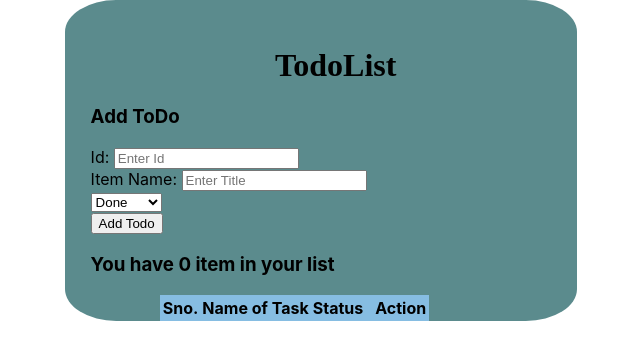
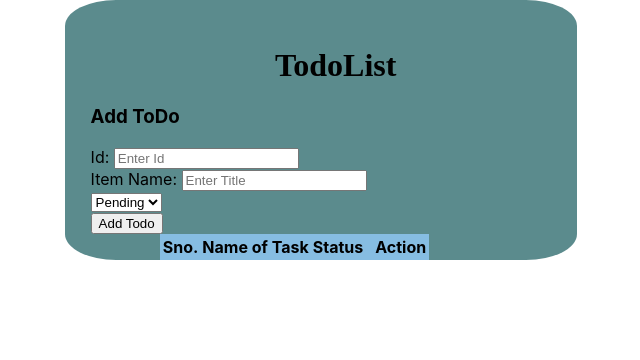
Before and after one commit to shadowoflight/todo-list, a React (Create React App) app: page /deleteditems in a window 1280 px wide. Shown: the top 360 px of the page, without its empty margins (319-959 px from the left). Built offline with nearby package versions, Linux system fonts and the light colour scheme.

Commit message:
add node and fix controller

```diff
--- a/package.json
+++ b/package.json
@@ -6,6 +6,7 @@
     "@testing-library/jest-dom": "^5.11.4",
     "@testing-library/react": "^11.1.0",
     "@testing-library/user-event": "^12.1.10",
+    "axios": "^0.21.1",
     "react": "^17.0.1",
     "react-dom": "^17.0.1",
     "react-scripts": "4.0.1",
--- a/src/ App2.js
+++ b/src/ App2.js
@@ -32,10 +32,10 @@
 editStats = (stats) => {
   this.setState(state => ({
        todos: state.todos.map(todo => {
-         if (todo.Id === stats.Id) {
+         if (todo.item.Id === stats.Id) {
              return {
                    ...todo,
-                   status: todo.status === "Done" ? "Pending" : "Done"
+                   status: todo.item.status === "Done" ? "Pending" : "Done"
              };
         } else {
             return todo;
@@ -45,7 +45,7 @@
 };
 addToDo = (todo) => {
   this.setState({
-      todos: [...this.state.todos, todo]
+      todos: [...this.state.todos, todo.item]
   });
 };
 componentDidUpdate(){
@@ -60,7 +60,6 @@
          <div className="container" >
              <h1 className="header">TodoList </h1>
              <TodoList onAdd={this.addToDo} />
-             <h3>You have {this.pending+1} item in your list </h3>
              <table className="item-table">
                    <thead>
                      <tr>
--- a/src/TodoList.js
+++ b/src/TodoList.js
@@ -48,8 +48,7 @@
             }
         });
     };
-    componentDidMount(){
-    }
+
     render() {
         return (
             <div>
@@ -59,14 +58,14 @@
                 <form className="forms" onSubmit={this.handleToDoSubmit} >
                     <div className="form-group" >
                         <label>Id: </label>
-                        <input value={this.state.Id} onChange={this.handleIdChange} className="form-control" placeholder="Enter Id" />
+                        <input value={this.state.item.Id} onChange={this.handleIdChange} className="form-control" placeholder="Enter Id" />
                     </div>
                     <div className="form-group" >
                     <label>Item Name: </label>
-                        <input value={this.state.Title} onChange={this.handleTitleChange} className="form-control" placeholder="Enter Title" />
+                        <input value={this.state.item.Title} onChange={this.handleTitleChange} className="form-control" placeholder="Enter Title" />
                     </div>
                     <div className="form-group">
-                        <select value={this.state.status} onChange={this.handleStatusChange} className="form-control" >
+                        <select value={this.state.item.status} onChange={this.handleStatusChange} className="form-control" >
                             <option value="Done" >Done</option>
                             <option value="Pending" >Pending</option>
                         </select>
--- a/src/api/DeletedItems.js
+++ b/src/api/DeletedItems.js
@@ -2,8 +2,8 @@
 
 export default class DeletedItems {
     constructor(){
-        this.getURL = 'localhost:3000'
-        this.postURL = 'localhost:3000/deleteditems'
+        this.getURL = 'localhost:5000'
+        this.postURL = 'localhost:5000/deleteditems'
     }
 
     getDeletedItems(){
```
Also changed, not shown: src/AppClient.js (added, +9 -0 lines), 2 other files (tests, documents, lock files or other folders).
